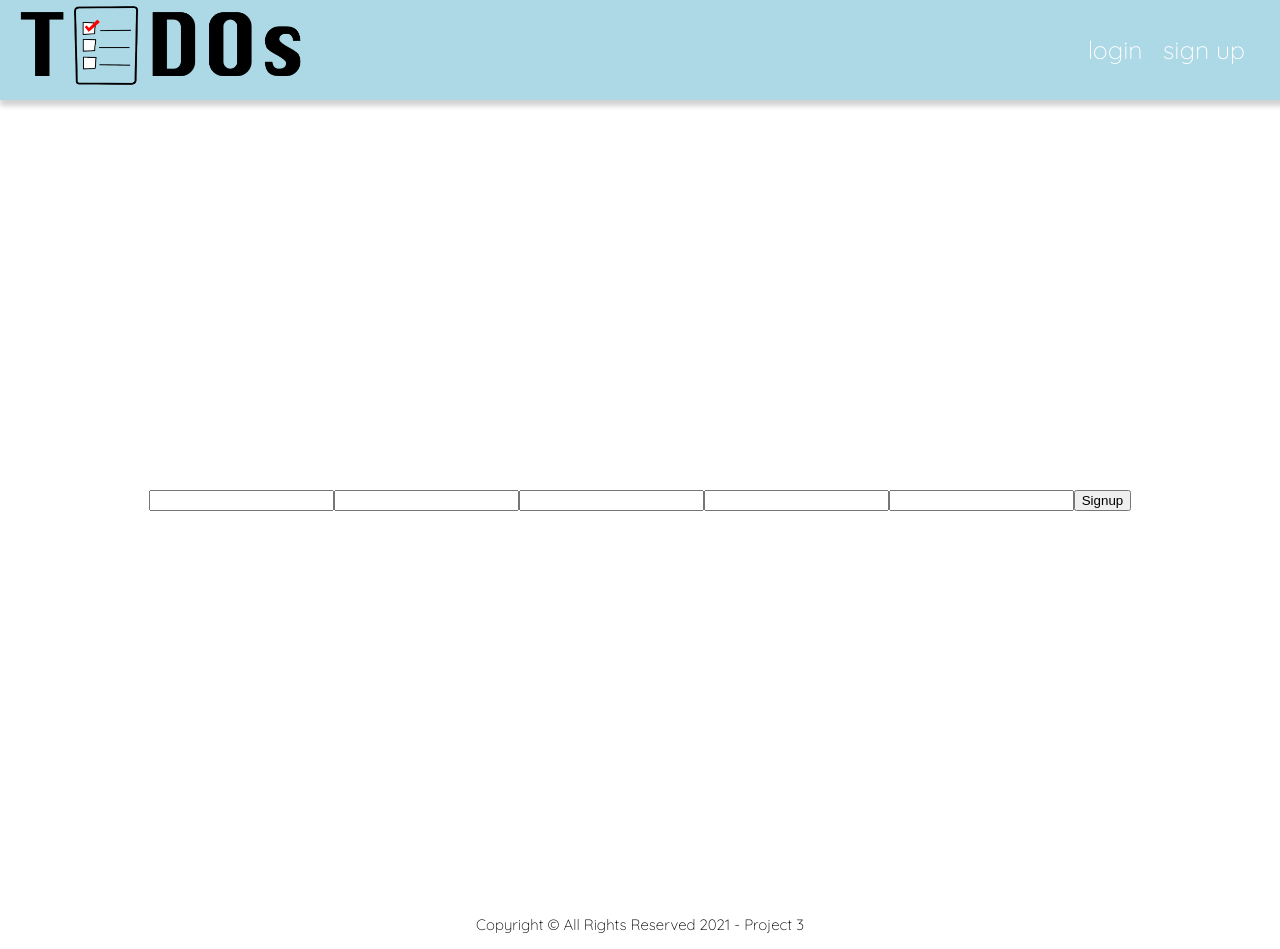
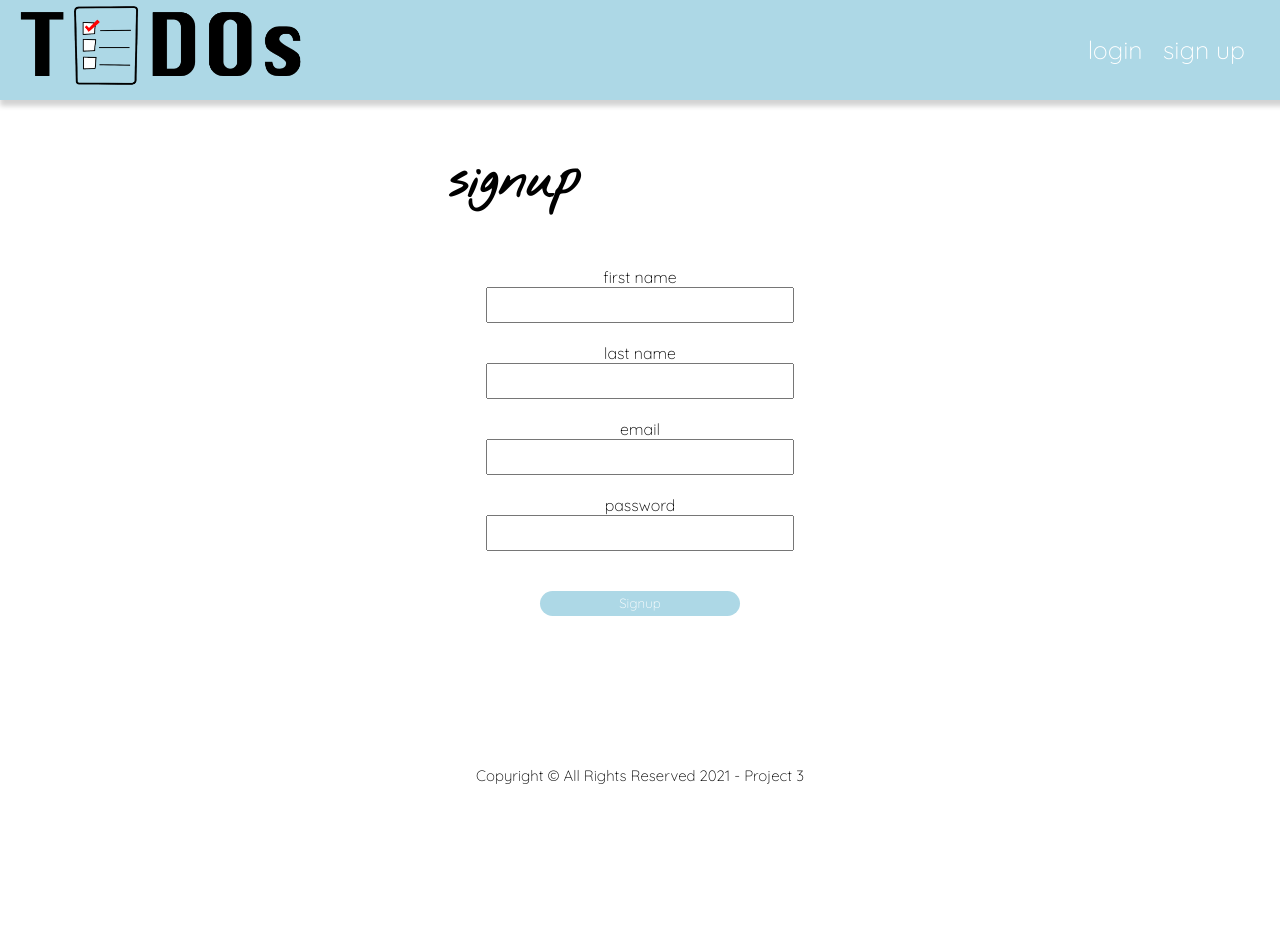
Before and after one commit to fjimenez95/project-3-api-client, a React (Create React App) app: page /signup in a window 1280 px wide. After the commit the page ends 800 px from the top, so only its background shows below. Built offline with nearby package versions, Linux system fonts and the light colour scheme.

Commit message:
updated styling

```diff
--- a/src/components/SignupForm/SignupForm.js
+++ b/src/components/SignupForm/SignupForm.js
@@ -1,5 +1,6 @@
 import { useState } from 'react';
 import { signup } from '../../services/userService'
+import styles from './SignupForm.module.css'
 
 
 function SignupForm (props) {
@@ -37,36 +38,50 @@
 
 
     return (
-        <div className="Page">
-            <form onSubmit={handleSubmit}>
+        <div>
+            <form className={styles.signupform} onSubmit={handleSubmit}>
+                <div className={styles.textInputTitle}>first name</div>
                 <input
+                    className={styles.textInput}
                     value={formState.firstName}
                     onChange={handleChange}
                     type='text'
                     name='firstName'
                     />
+                <br />
+                <div className={styles.textInputTitle}>last name</div>
                 <input
+                    className={styles.textInput}
                     value={formState.lastName}
                     onChange={handleChange}
                     type='text'
                     name='lastName'
                     />
+                <br />
+                <div className={styles.textInputTitle}>email</div>
                 <input
+                    className={styles.textInput}
                     value={formState.email}
                     onChange={handleChange}
                     type='email'
                     name='email' />
+                <br />
+                <div className={styles.textInputTitle}>password</div>
                 <input
+                    className={styles.textInput}
                     value={formState.password}
                     onChange={handleChange}
                     type='password'
                     name='password' />
-                <input
+                <br />
+                <br />
+                {/* <input
+                    className={styles.textInput}
                     value={formState.passwordConf}
                     onChange={handleChange}
                     type='password'
-                    name='passwordConf'/>
-                <button>
+                    name='passwordConf'/> */}
+                <button className={styles.button}>
                     Signup
                 </button>
             </form>
--- /dev/null
+++ b/src/components/SignupForm/SignupForm.module.css
@@ -0,0 +1,30 @@
+@import url('https://fonts.googleapis.com/css2?family=Nothing+You+Could+Do&display=swap');
+@import url('https://fonts.googleapis.com/css2?family=Quicksand:wght@300&display=swap');
+
+.signupform {
+    display: flex;
+    flex-direction: column;
+    align-items: center;
+    justify-content: space-evenly;
+}
+
+.textInput {
+    width: 300px;
+    height: 30px;
+    font-family: 'Quicksand', sans-serif;
+    font-size: 20px;
+}
+
+.textInputTitle {
+    font-family: 'Quicksand', sans-serif;
+}
+
+.button {
+    width: 200px;
+    color:white;
+    background-color: lightblue;
+    border: none;
+    border-radius: 15px;
+    height: 25px;
+    font-family: 'Quicksand', sans-serif;
+}
--- a/src/pages/SignupPage/SignupPage.module.css
+++ b/src/pages/SignupPage/SignupPage.module.css
@@ -0,0 +1,9 @@
+@import url('https://fonts.googleapis.com/css2?family=Nothing+You+Could+Do&display=swap');
+@import url('https://fonts.googleapis.com/css2?family=Quicksand:wght@300&display=swap');
+
+
+.signuptitle {
+    font-family: 'Nothing You Could Do', cursive;
+    font-size: 50px;
+    margin-left: 35%;
+}
--- a/src/pages/SignupPage/index.js
+++ b/src/pages/SignupPage/index.js
@@ -1,8 +1,10 @@
 import SignupForm from '../../components/SignupForm/SignupForm';
+import styles from './SignupPage.module.css';
 
 function SignupPage(props) {
     return (
         <div>
+            <h3 className={styles.signuptitle}>signup</h3>
             <SignupForm
                 {...props}
                 handleSignupOrLogin={props.handleSignupOrLogin}
```
Also changed, not shown: 1 other file (tests, documents, lock files or other folders).
